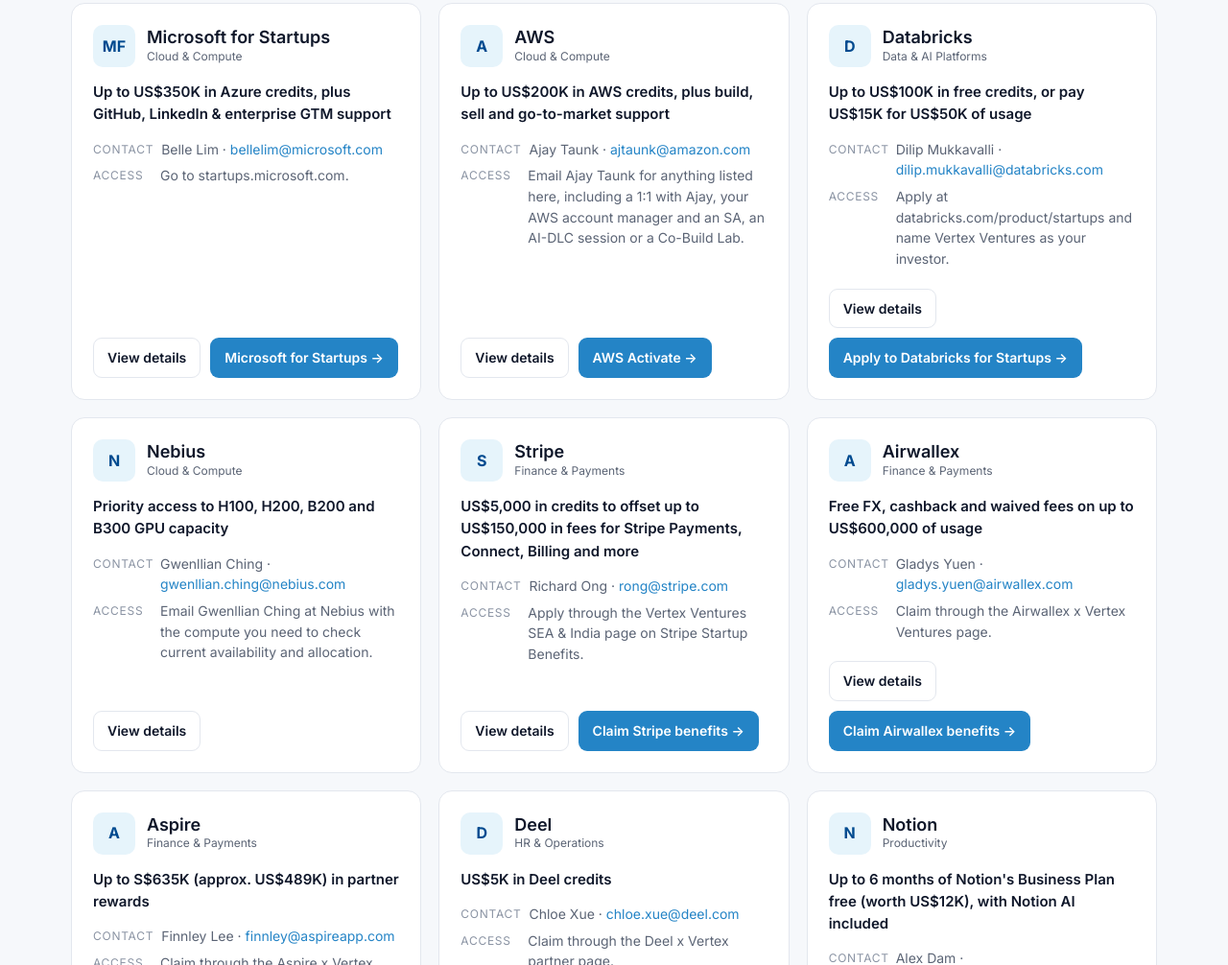
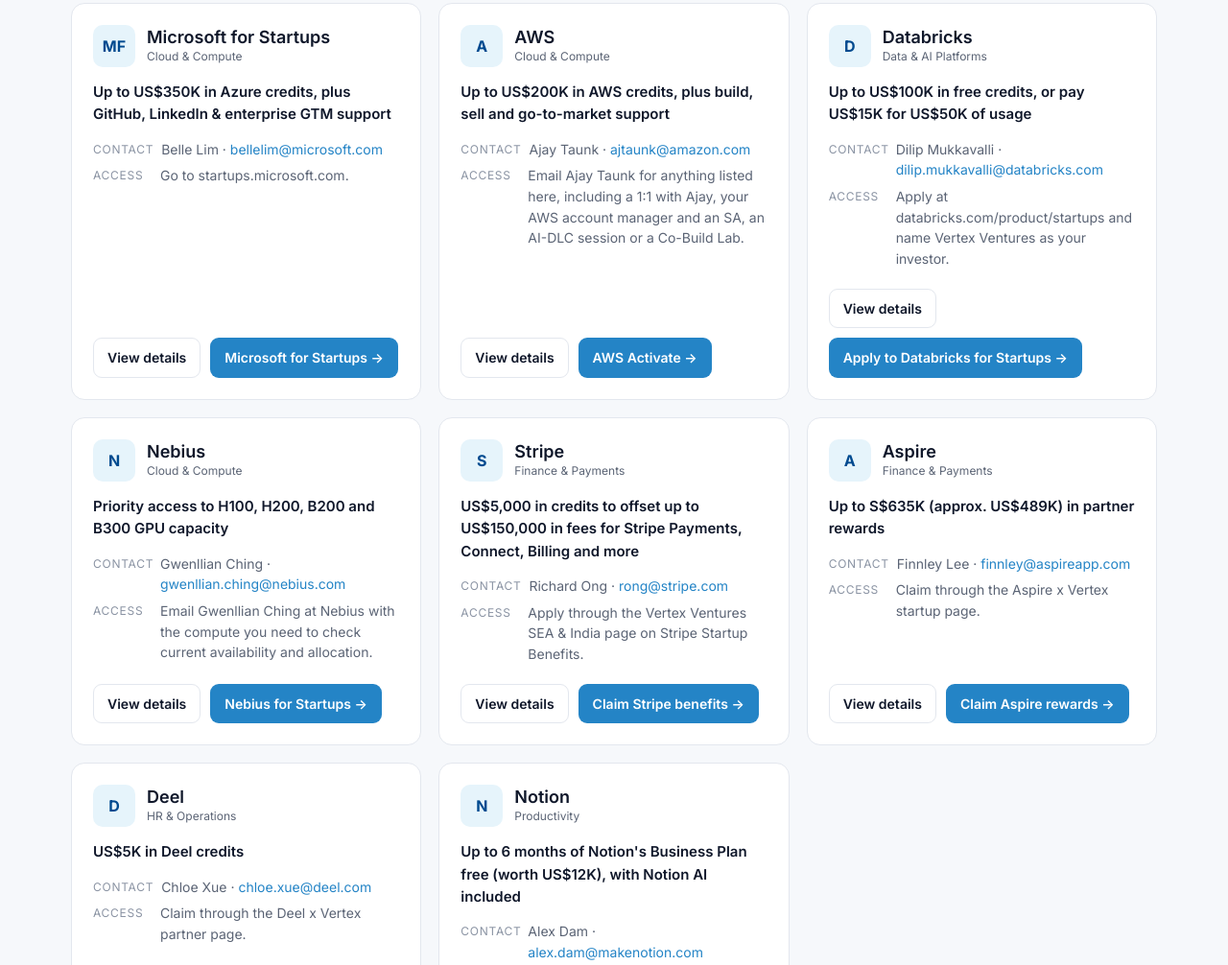
Before and after one commit to vertexventures-seai/perks, a plain HTML site: page index.html in a window 1280 px wide. Shown: the part 1057-2063 px from the top of the page at 96% size. Drawn offline with Linux system fonts and the light colour scheme.

Commit message:
Add files via upload

```diff
--- a/index.html
+++ b/index.html
@@ -416,7 +416,7 @@ const PARTNERS = [
     ],
     steps: ["Email Gwenllian Ching at Nebius with the compute you need to check current availability and allocation."],
     contact: { name: "Gwenllian Ching", email: "gwenllian.ching@nebius.com" },
-    links: [],
+    links: [{ label: "Nebius for Startups", url: "https://nebius.com/startups" }],
     note: "GPU availability changes often. Numbers shown are indicative; confirm with Nebius before planning around them."
   },
   {
@@ -434,16 +434,6 @@ const PARTNERS = [
     steps: ["Apply through the Vertex Ventures SEA & India page on Stripe Startup Benefits."],
     contact: { name: "Richard Ong", email: "rong@stripe.com" },
     links: [{ label: "Claim Stripe benefits", url: "https://stripe.com/en-my/startup-benefits/vertex-ventures-sea" }]
-  },
-  {
-    name: "Airwallex",
-    domain: "airwallex.com",
-    category: "Finance & Payments",
-    headline: "Free FX, cashback and waived fees on up to US$600,000 of usage",
-    perks: ["Free FX, cashback and waived fees on up to US$600,000 of usage"],
-    steps: ["Claim through the Airwallex x Vertex Ventures page."],
-    contact: { name: "Gladys Yuen", email: "gladys.yuen@airwallex.com" },
-    links: [{ label: "Claim Airwallex benefits", url: "https://discover.airwallex.com/airwallex-x-vertex-ventures" }]
   },
   {
     name: "Aspire",
```
